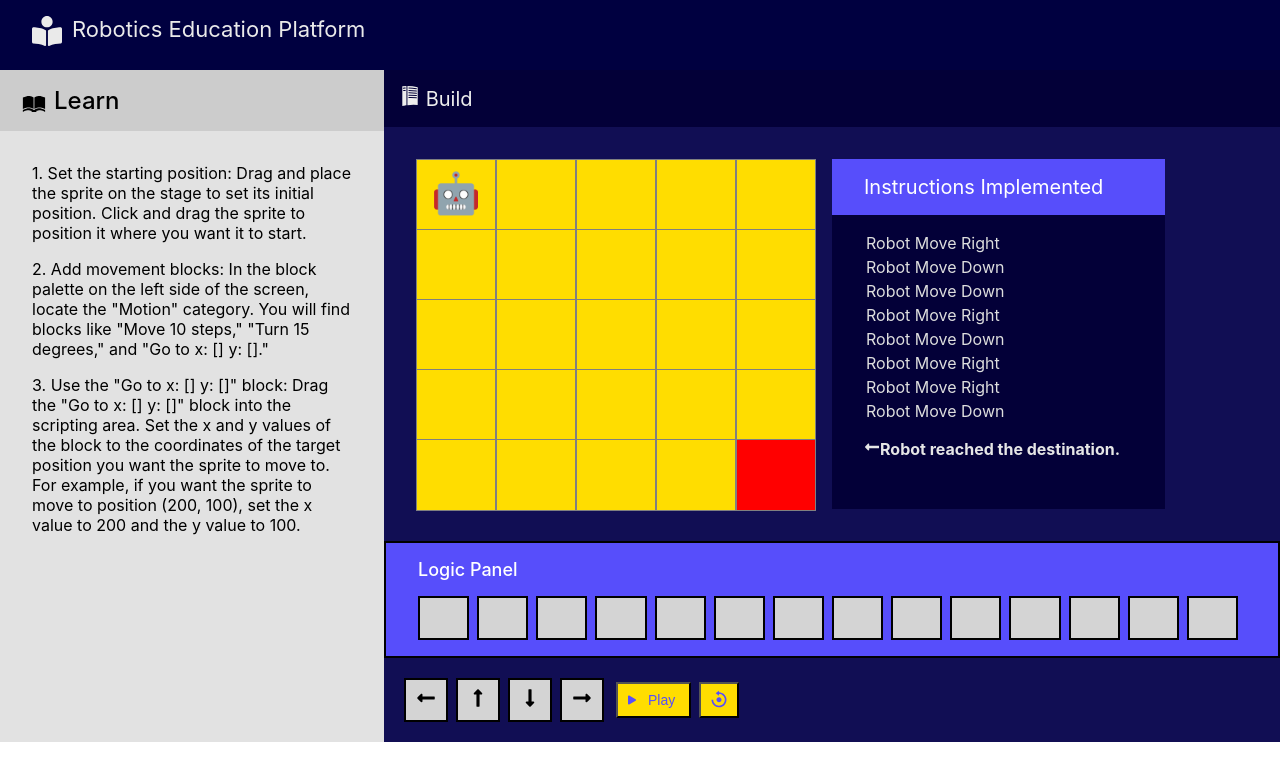
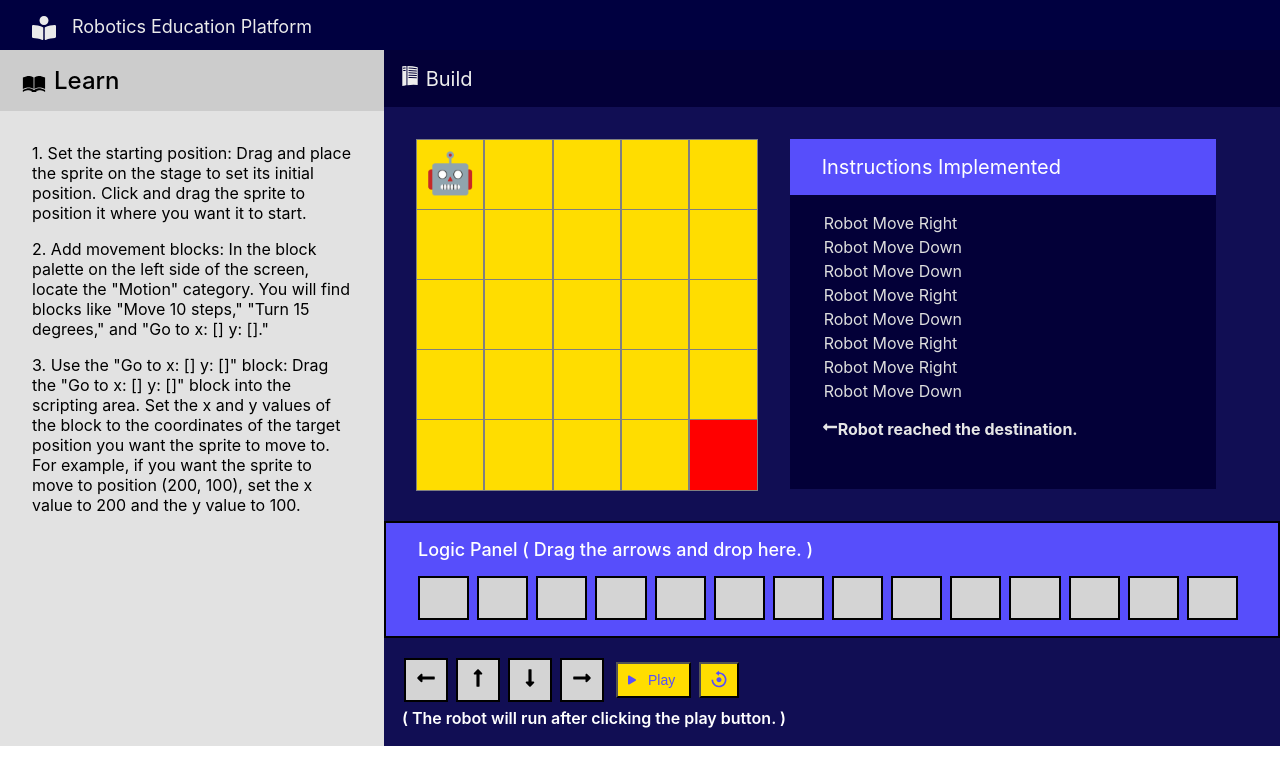
Before and after one commit to Prayansh8/learn_robotics, a React (Create React App) app: page / in a window 1280 px wide. Shown: the top 784 px of the page. Built offline with nearby package versions, Linux system fonts and the light colour scheme.

Commit message:
fifth commit

```diff
--- a/src/components/Dev.js
+++ b/src/components/Dev.js
@@ -75,14 +75,15 @@ const GridBoxes = () => {
         default:
           return;
       }
-
       setRobotPosition({ row: newRow, col: newCol });
     };
     if (isPlaying) {
       if (currentIndex < directions.length) {
         const direction = directions[currentIndex];
+        setTimeout(() => {
           handleMove(direction);
           setCurrentIndex((prevIndex) => prevIndex + 1);
+        }, 500);
       } else {
         setIsPlaying(false);
         setCurrentIndex(0);
@@ -146,7 +147,9 @@ const GridBoxes = () => {
 
         <div className="leftbox">
           <div className="buildtext">
-          <p><SiReadthedocs /> Build</p>
+            <p>
+              <SiReadthedocs /> Build
+            </p>
           </div>
           <div className="buildcontainer">
             <div className="grid-container">{boxes}</div>
@@ -171,9 +174,10 @@ const GridBoxes = () => {
             </div>
           </div>
           <div className="logicpanel">
-            <p>Logic Panel </p>
+            <p>Logic Panel ( Drag the arrows and drop here. )</p>
             <div className="drop-zones-container">{dropZones}</div>
           </div>
+          <div className="buttonslp">
             <div className="logic-panel">
               <div
                 className="arrow-button"
@@ -215,6 +219,10 @@ const GridBoxes = () => {
                 <BiReset />
               </button>
             </div>
+            <div className="robotmovingtext">
+              <span>( The robot will run after clicking the play button. )</span>
+            </div>
+          </div>
         </div>
       </div>
     </div>
--- a/src/components/GridBoxes.css
+++ b/src/components/GridBoxes.css
@@ -31,9 +31,9 @@
 }
 
 .instruction {
-  margin: 0 2vh;
+  margin: 0 4vh;
   background-color: rgb(3, 0, 56);
-  width: 40%;
+  width: 60%;
 }
 
 .inctiontext {
@@ -144,10 +144,12 @@
 .logic-panel {
   display: flex;
   margin: 0;
+}
+
+.buttonslp {
   background-color: #110e54;
   padding: 2vh;
 }
-
 .arrow-button {
   border: 2px solid black;
   margin: 4px;
@@ -201,6 +203,11 @@
   margin: 0;
   padding: 0;
   font-size: 20px;
+}
+.robotmovingtext {
+  margin: 2px;
+  color: white;
+  font-weight: 600;
 }
 
 /* Media query for mobile devices */
--- a/src/components/navbar.css
+++ b/src/components/navbar.css
@@ -1,7 +1,7 @@
 .navbar {
   background-color: rgb(0, 0, 64);
   color: rgb(234, 234, 234);
-  height: 70px;
+  height: 50px;
 }
 
 .learntext {
@@ -25,20 +25,20 @@
 }
 
 .navicon svg {
-  font-size: 30px;
+  font-size: 24px;
   margin: 2vh 4vh;
   position: absolute;
 }
 .navicon div {
   padding: 2vh 9vh;
-  font-size: 22px;
+  font-size: 18px;
 }
 
 
 /* Media query for mobile devices */
 @media only screen and (max-width: 767px) {
   .navbar {
-    height: 60px; /* Adjust the height for mobile */
+    height: 50px; /* Adjust the height for mobile */
   }
 
   .learntext p {
```
Also changed, not shown: src/components/Grid.js (+8 -2 lines). Lines whose indentation alone changed are shown as unchanged.
